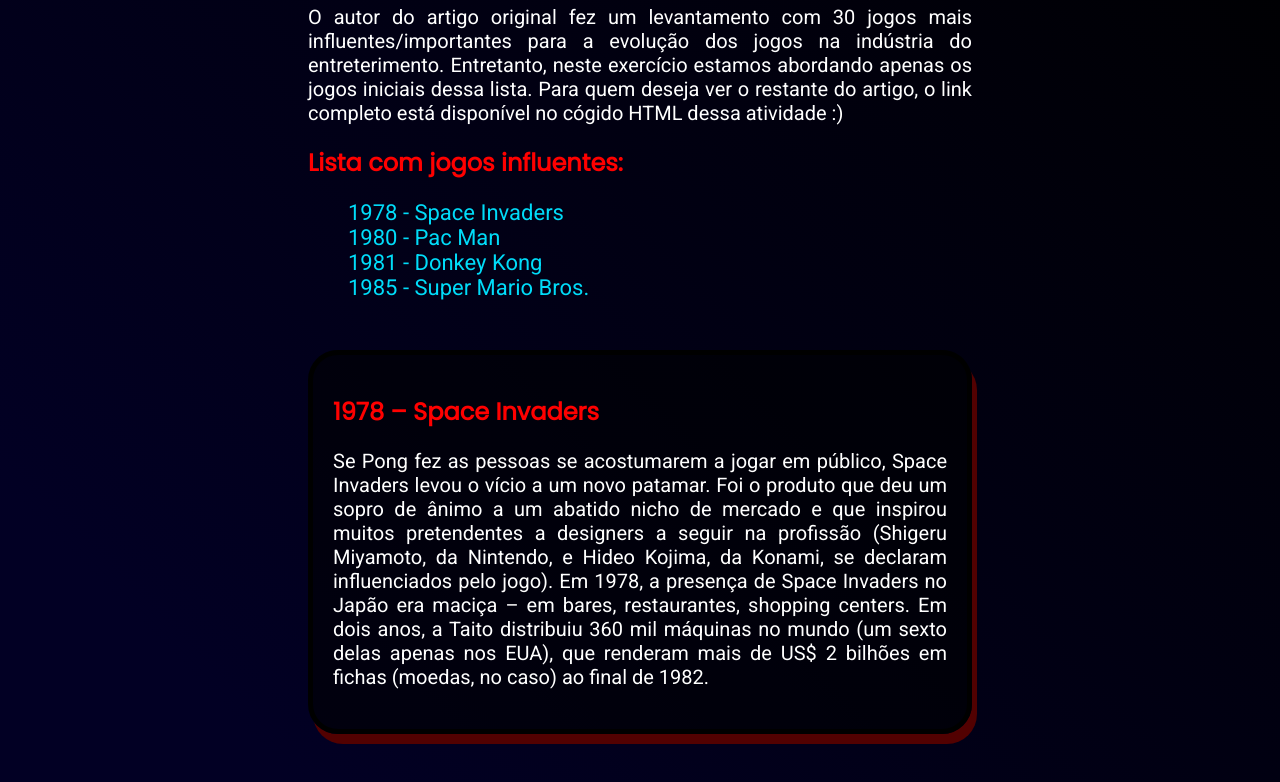
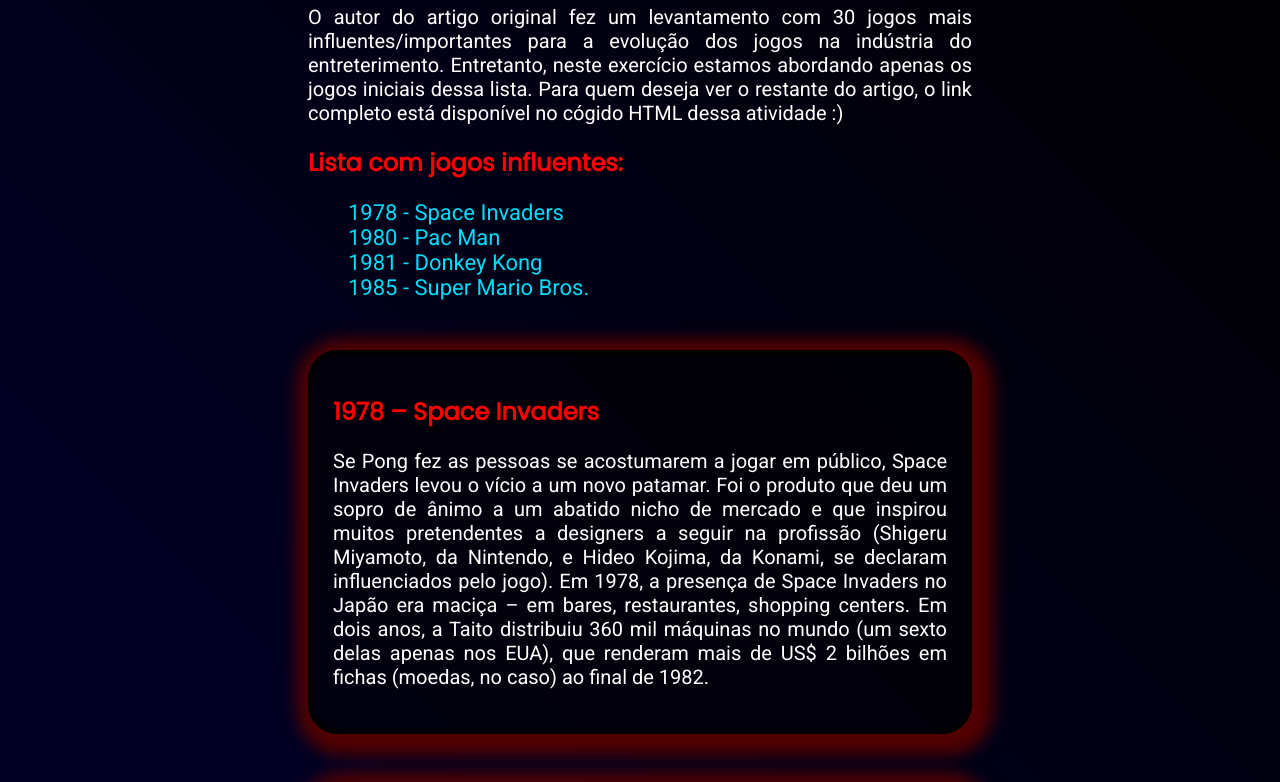
Before and after one commit to Raul-Brasiel/Activity-css-2, a plain HTML site: page index.html in a window 1280 px wide. Shown: the part 155-937 px from the top of the page. Drawn offline with Linux system fonts and the light colour scheme.

Commit message:
Update estilo.css

```diff
--- a/estilo.css
+++ b/estilo.css
@@ -48,7 +48,7 @@ ul{
     margin: 50px 300px;
     padding: 20px;
     border-radius: 30px;
-    box-shadow: 5px 10px #520101;
+    box-shadow: 5px 5px 2vh 2vh #520101;
 }
 
 img{
```
